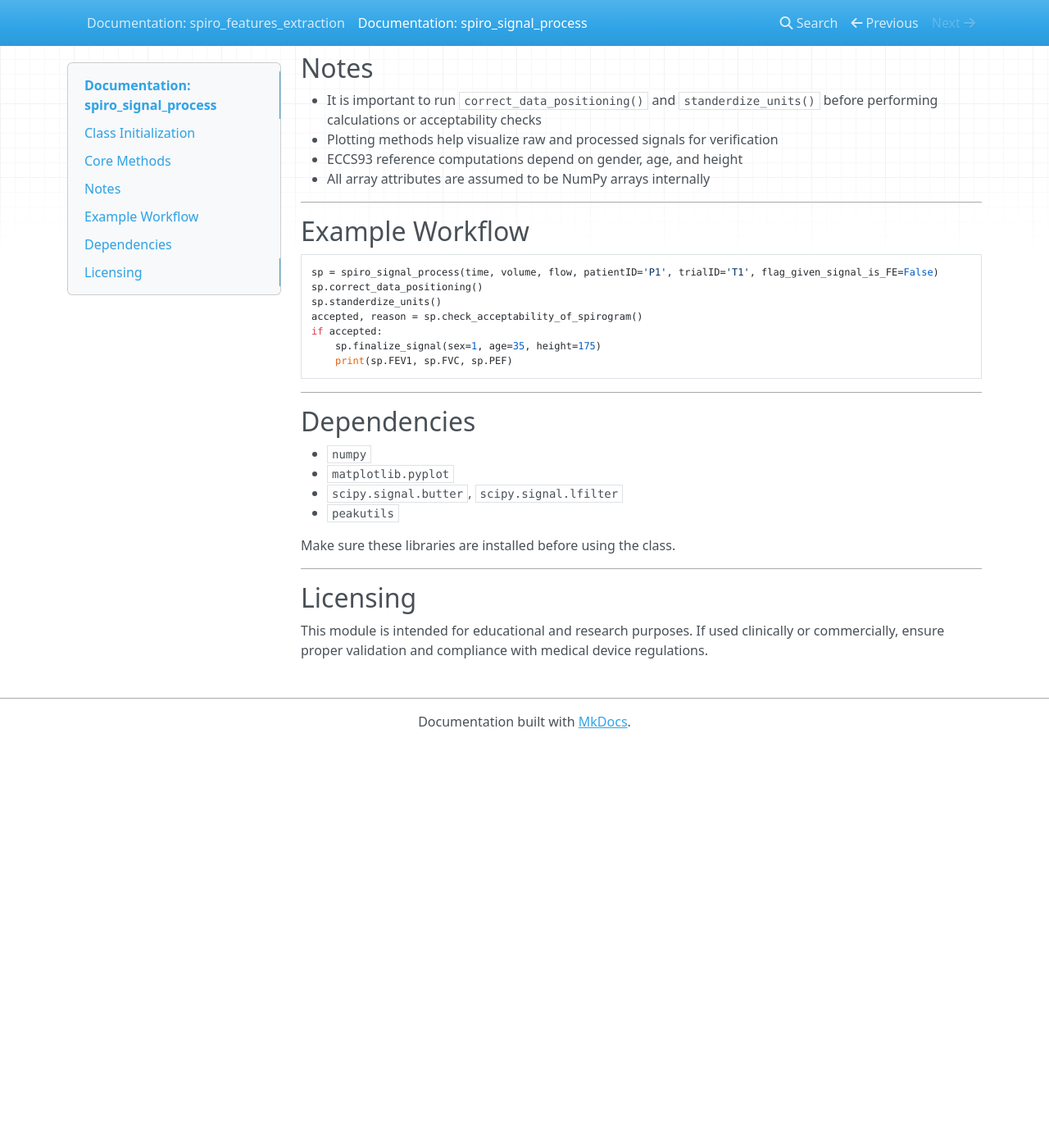
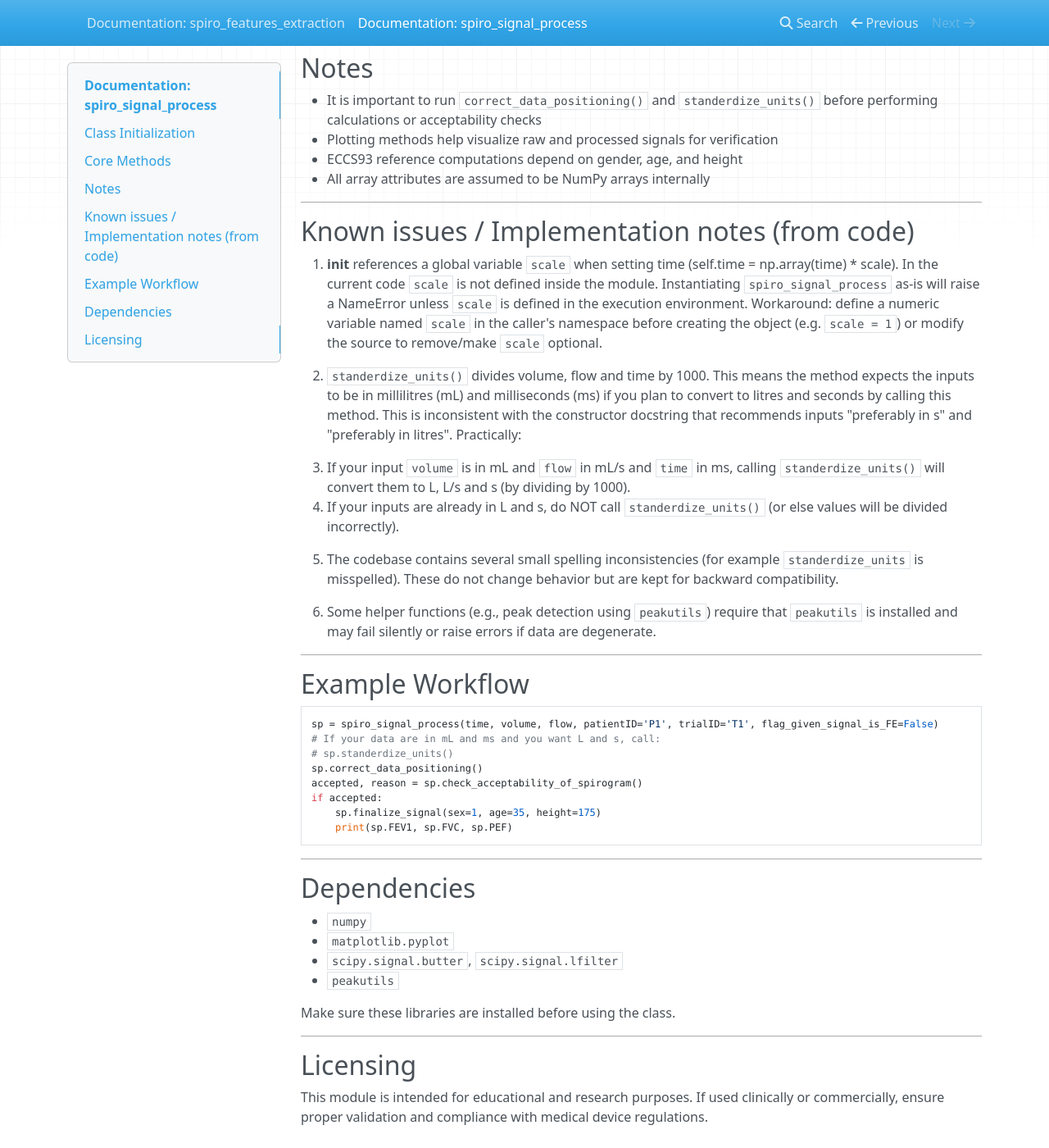
Before and after one commit to neeldas6789/Spirolib_docs, an MkDocs documentation site: the page built from docs/spiro_signal_process.md, in a window 1280 px wide and 1400 px high, scrolled down 2821 px. Shown: the whole window at 82% size. Built offline with MkDocs 1.6.1, drawn with Linux system fonts in a browser that asks for light colours; nearby versions of some CDN libraries; before the commit the page ends 3729 px from its top, so only the background shows below that.

Commit message:
DeepDocs: update triggered by caf90a4 in neeldas6789/Spirolib_new
- docs/spiro_signal_process.md: Doc updated to note runtime issue (undefined 'scale') and unit-conversion inconsistency in code.
- docs/spiro_features_extraction.md: Added notes about a typographical/behavioral issue in run_model and clarified dependencies.

````diff
--- a/docs/spiro_signal_process.md
+++ b/docs/spiro_signal_process.md
@@ -143,12 +143,27 @@ sp = spiro_signal_process(time, volume, flow, patientID, trialID, flag_given_sig
 
 ---
 
+## Known issues / Implementation notes (from code)
+
+1. __init__ references a global variable `scale` when setting time (self.time = np.array(time) * scale). In the current code `scale` is not defined inside the module. Instantiating `spiro_signal_process` as-is will raise a NameError unless `scale` is defined in the execution environment. Workaround: define a numeric variable named `scale` in the caller's namespace before creating the object (e.g. `scale = 1`) or modify the source to remove/make `scale` optional.
+
+2. `standerdize_units()` divides volume, flow and time by 1000. This means the method expects the inputs to be in millilitres (mL) and milliseconds (ms) if you plan to convert to litres and seconds by calling this method. This is inconsistent with the constructor docstring that recommends inputs "preferably in s" and "preferably in litres". Practically:
+   - If your input `volume` is in mL and `flow` in mL/s and `time` in ms, calling `standerdize_units()` will convert them to L, L/s and s (by dividing by 1000).
+   - If your inputs are already in L and s, do NOT call `standerdize_units()` (or else values will be divided incorrectly).
+
+3. The codebase contains several small spelling inconsistencies (for example `standerdize_units` is misspelled). These do not change behavior but are kept for backward compatibility.
+
+4. Some helper functions (e.g., peak detection using `peakutils`) require that `peakutils` is installed and may fail silently or raise errors if data are degenerate.
+
+---
+
 ## Example Workflow
 
 ```python
 sp = spiro_signal_process(time, volume, flow, patientID='P1', trialID='T1', flag_given_signal_is_FE=False)
+# If your data are in mL and ms and you want L and s, call:
+# sp.standerdize_units()
 sp.correct_data_positioning()
-sp.standerdize_units()
 accepted, reason = sp.check_acceptability_of_spirogram()
 if accepted:
     sp.finalize_signal(sex=1, age=35, height=175)
````
Also changed, not shown: docs/spiro_features_extraction.md (+13 -1 lines).
